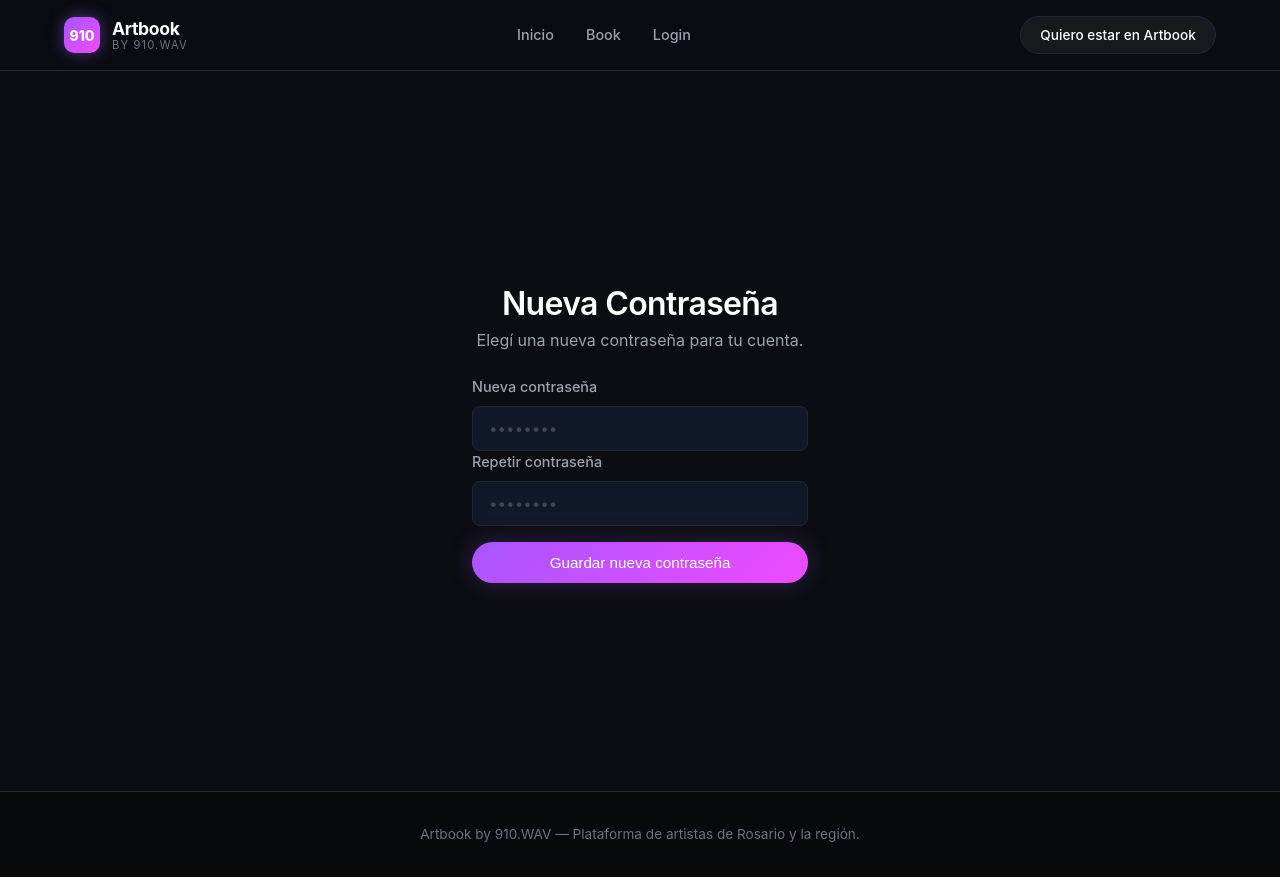
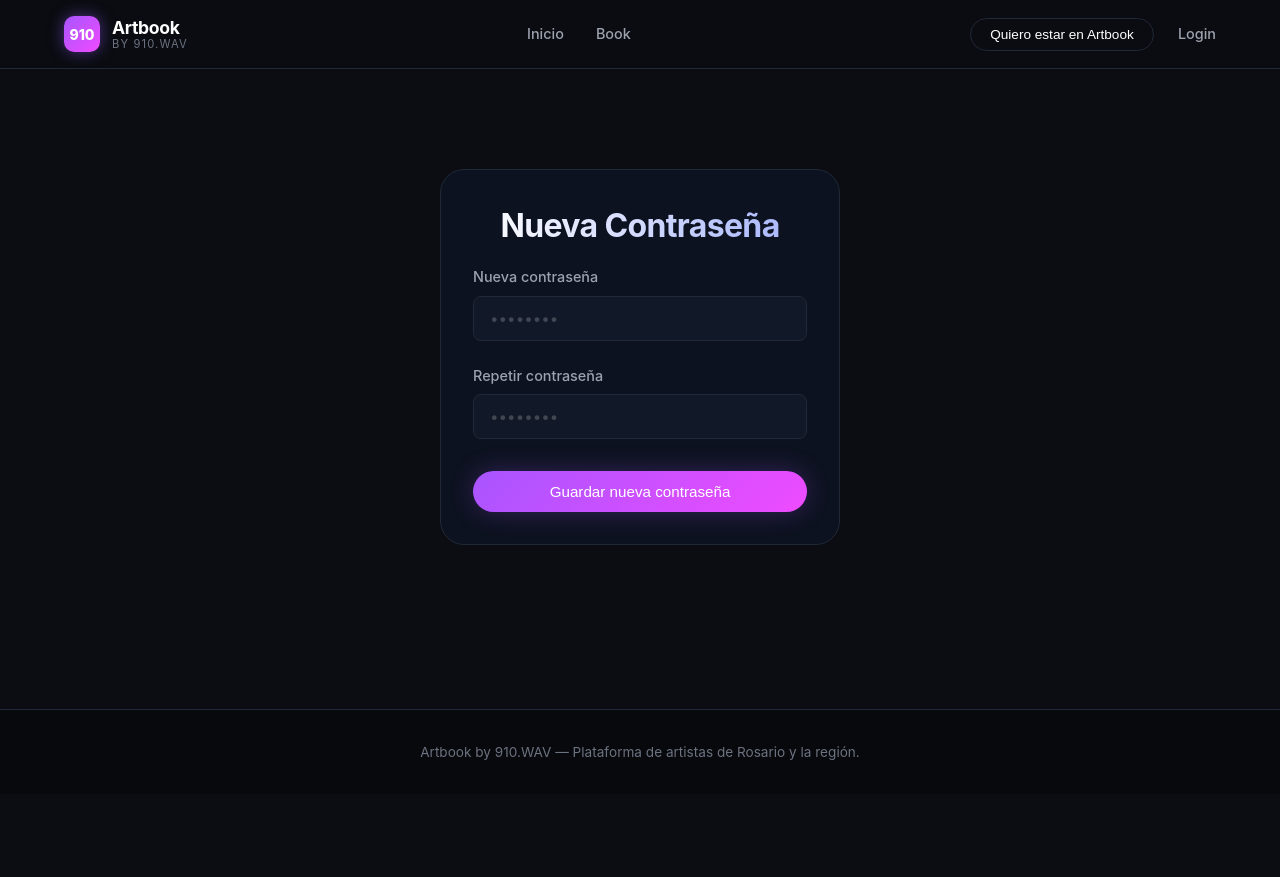
Before and after one commit to alejanomiranda-dot/artbook-910wav, a React (Vite) app: page /update-password in a window 1280 px wide. After the commit the page ends 800 px from the top, so only its background shows below. Built offline with nearby package versions, Linux system fonts and the light colour scheme.

Commit message:
feat: avatar logueado + dashboard artista + fixes perfiles

```diff
--- a/src/App.jsx
+++ b/src/App.jsx
@@ -8,11 +8,11 @@ import Home from "./pages/Home";
 import Book from "./pages/Book";
 import Login from "./pages/Login";
 import Apply from "./pages/Apply";
-import ArtistDashboard from "./pages/ArtistDashboard";
-import ArtistProfile from "./pages/ArtistProfile";
-import Admin from "./pages/Admin";
 import ForgotPassword from "./pages/ForgotPassword";
 import UpdatePassword from "./pages/UpdatePassword";
+import ArtistProfile from "./pages/ArtistProfile";
+import ArtistDashboard from "./pages/ArtistDashboard";
+import Admin from "./pages/Admin";
 
 function App() {
   return (
@@ -28,23 +28,21 @@ function App() {
         {/* Login */}
         <Route path="login" element={<Login />} />
 
-        {/* Aplicar como artista */}
+        {/* Alta de artista (Quiero estar en Artbook) */}
         <Route path="apply" element={<Apply />} />
+
+        {/* Recuperar contraseña */}
+        <Route path="forgot-password" element={<ForgotPassword />} />
+        <Route path="update-password" element={<UpdatePassword />} />
+
+        {/* Perfil público por slug */}
+        <Route path="artist/:slug" element={<ArtistProfile />} />
+
+        {/* Admin / Dashboard (si lo usás) */}
+        <Route path="admin" element={<Admin />} />
 
         {/* Dashboard del artista */}
         <Route path="dashboard" element={<ArtistDashboard />} />
-
-        {/* Perfil público de artista */}
-        <Route path="artist/:id" element={<ArtistProfile />} />
-
-        {/* Panel admin */}
-        <Route path="admin" element={<Admin />} />
-
-        {/* Recuperar contraseña (pide email) */}
-        <Route path="forgot-password" element={<ForgotPassword />} />
-
-        {/* Actualizar contraseña (link del mail) */}
-        <Route path="update-password" element={<UpdatePassword />} />
 
         {/* 404 simple */}
         <Route
--- a/src/components/Layout.css
+++ b/src/components/Layout.css
@@ -145,3 +145,112 @@
   font-size: 0.85rem;
   background: #08090C;
 }
+
+/* HEADER ACTIONS (Container for CTA + User Menu) */
+.header-actions {
+  display: flex;
+  align-items: center;
+  gap: 1.5rem;
+}
+
+/* User Menu Wrapper */
+.user-menu-wrapper {
+  position: relative;
+  display: flex;
+  align-items: center;
+}
+
+/* Avatar Button */
+.user-avatar-button {
+  background: transparent;
+  border: none;
+  cursor: pointer;
+  padding: 0;
+  display: flex;
+  align-items: center;
+  justify-content: center;
+}
+
+.user-avatar-circle {
+  width: 40px;
+  height: 40px;
+  border-radius: 50%;
+  background: var(--gradient-main);
+  color: #fff;
+  font-weight: 700;
+  display: flex;
+  align-items: center;
+  justify-content: center;
+  font-size: 1.1rem;
+  box-shadow: 0 0 10px rgba(168, 85, 255, 0.4);
+  transition: transform 0.2s ease;
+}
+
+.user-avatar-button:hover .user-avatar-circle {
+  transform: scale(1.05);
+}
+
+/* Dropdown Menu */
+.user-menu-dropdown {
+  position: absolute;
+  top: calc(100% + 10px);
+  right: 0;
+  width: 200px;
+  background: #1F2937;
+  /* Dark gray background matching design */
+  border: 1px solid var(--border-subtle);
+  border-radius: var(--radius-md);
+  box-shadow: var(--shadow-card);
+  padding: 0.5rem;
+  display: flex;
+  flex-direction: column;
+  gap: 2px;
+  z-index: 100;
+  animation: fadeIn 0.15s ease-out;
+}
+
+@keyframes fadeIn {
+  from {
+    opacity: 0;
+    transform: translateY(-5px);
+  }
+
+  to {
+    opacity: 1;
+    transform: translateY(0);
+  }
+}
+
+/* Menu Items */
+.user-menu-item {
+  display: block;
+  width: 100%;
+  text-align: left;
+  background: transparent;
+  border: none;
+  color: var(--text-primary);
+  padding: 0.75rem 1rem;
+  font-size: 0.9rem;
+  border-radius: var(--radius-sm);
+  cursor: pointer;
+  transition: background 0.2s ease;
+}
+
+.user-menu-item:hover {
+  background: rgba(255, 255, 255, 0.05);
+}
+
+.user-menu-divider {
+  height: 1px;
+  background: var(--border-subtle);
+  margin: 0.25rem 0;
+}
+
+.user-menu-item-danger {
+  color: #F87171;
+  /* Red accent */
+}
+
+.user-menu-item-danger:hover {
+  background: rgba(239, 68, 68, 0.1);
+}
--- a/src/components/Layout.jsx
+++ b/src/components/Layout.jsx
@@ -1,8 +1,67 @@
 // src/components/Layout.jsx
-import { Link, NavLink, Outlet } from "react-router-dom";
+import { Link, NavLink, Outlet, useNavigate } from "react-router-dom";
+import { useEffect, useState } from "react";
+import { supabase } from "../lib/supabaseClient";
 import "./Layout.css"; // si tenés estilos externos
 
 function Layout() {
+    const [currentUser, setCurrentUser] = useState(null);
+    const [authLoading, setAuthLoading] = useState(true);
+    const [artistSlug, setArtistSlug] = useState(null);
+    const [menuOpen, setMenuOpen] = useState(false);
+    const navigate = useNavigate();
+
+    // 1. Detectar usuario
+    useEffect(() => {
+        let isMounted = true;
+
+        async function loadUser() {
+            const { data, error } = await supabase.auth.getUser();
+            if (!isMounted) return;
+            setCurrentUser(error ? null : data.user ?? null);
+            setAuthLoading(false);
+        }
+
+        loadUser();
+
+        const { data: sub } = supabase.auth.onAuthStateChange((_event, session) => {
+            if (!isMounted) return;
+            setCurrentUser(session?.user ?? null);
+        });
+
+        return () => {
+            isMounted = false;
+            sub?.subscription?.unsubscribe();
+        };
+    }, []);
+
+    // 2. Cargar slug del artista si hay usuario
+    useEffect(() => {
+        async function loadArtistSlug() {
+            if (!currentUser) {
+                setArtistSlug(null);
+                return;
+            }
+
+            const { data, error } = await supabase
+                .from("artist_users")
+                .select("slug")
+                .eq("user_id", currentUser.id)
+                .maybeSingle();
+
+            if (error) {
+                console.error("Error cargando slug de artista:", error);
+                setArtistSlug(null);
+                return;
+            }
+
+            setArtistSlug(data?.slug ?? null);
+        }
+
+        loadArtistSlug();
+    }, [currentUser]);
+
+
     return (
         <div className="ab-app-shell">
             {/* NAVBAR */}
@@ -17,7 +76,7 @@ function Layout() {
                         </div>
                     </Link>
 
-                    {/* Navegación */}
+                    {/* Navegación (visible en desktop) */}
                     <nav className="ab-nav">
                         <NavLink
                             to="/"
@@ -36,7 +95,21 @@ function Layout() {
                         >
                             Book
                         </NavLink>
+                    </nav>
 
+                    {/* Acciones Derecha */}
+                    <div className="header-actions">
+                        {/* Botón CTA siempre visible */}
+                        <button
+                            className="ab-cta-btn"
+                            onClick={() => navigate("/apply")}
+                            style={{ background: 'transparent', border: '1px solid var(--border-subtle)', cursor: 'pointer' }}
+                        >
+                            Quiero estar en Artbook
+                        </button>
+
+                        {/* Estado: NO Logueado */}
+                        {!authLoading && !currentUser && (
                             <NavLink
                                 to="/login"
                                 className={({ isActive }) =>
@@ -45,12 +118,62 @@ function Layout() {
                             >
                                 Login
                             </NavLink>
-                    </nav>
+                        )}
 
-                    {/* CTA */}
-                    <Link to="/apply" className="ab-cta-btn">
-                        Quiero estar en Artbook
-                    </Link>
+                        {/* Estado: SÍ Logueado */}
+                        {!authLoading && currentUser && (
+                            <div className="user-menu-wrapper">
+                                <button
+                                    className="user-avatar-button"
+                                    type="button"
+                                    onClick={() => setMenuOpen((prev) => !prev)}
+                                >
+                                    <span className="user-avatar-circle">
+                                        {currentUser.email?.[0]?.toUpperCase() ?? "U"}
+                                    </span>
+                                </button>
+
+                                {menuOpen && (
+                                    <div className="user-menu-dropdown">
+                                        {artistSlug && (
+                                            <button
+                                                className="user-menu-item"
+                                                onClick={() => {
+                                                    setMenuOpen(false);
+                                                    navigate(`/artist/${artistSlug}`);
+                                                }}
+                                            >
+                                                Ver mi perfil
+                                            </button>
+                                        )}
+
+                                        <button
+                                            className="user-menu-item"
+                                            onClick={() => {
+                                                setMenuOpen(false);
+                                                navigate("/dashboard");
+                                            }}
+                                        >
+                                            Mis settings
+                                        </button>
+
+                                        <div className="user-menu-divider" />
+
+                                        <button
+                                            className="user-menu-item user-menu-item-danger"
+                                            onClick={async () => {
+                                                setMenuOpen(false);
+                                                await supabase.auth.signOut();
+                                                navigate("/");
+                                            }}
+                                        >
+                                            Cerrar sesión
+                                        </button>
+                                    </div>
+                                )}
+                            </div>
+                        )}
+                    </div>
                 </div>
             </header>
 
--- a/src/pages/Apply.jsx
+++ b/src/pages/Apply.jsx
@@ -75,8 +75,8 @@ function Apply() {
             "tipos_eventos",
             "bio_corta",
             "email",
-            "whatsapp",
         ];
+
 
         for (const campo of camposObligatorios) {
             if (!formData[campo] || formData[campo].trim() === "") {
--- a/src/pages/ForgotPassword.jsx
+++ b/src/pages/ForgotPassword.jsx
@@ -17,7 +17,7 @@ function ForgotPassword() {
 
         try {
             const { error } = await supabase.auth.resetPasswordForEmail(email, {
-                redirectTo: `${window.location.origin}/update-password`
+                redirectTo: "https://artbook-910wav.vercel.app/update-password"
             });
 
 
--- a/src/pages/UpdatePassword.jsx
+++ b/src/pages/UpdatePassword.jsx
@@ -1,128 +1,108 @@
-// src/pages/UpdatePassword.jsx
-import React, { useState } from "react";
+import { useState } from "react";
 import { Link } from "react-router-dom";
 import { supabase } from "../lib/supabaseClient";
 
 function UpdatePassword() {
     const [password, setPassword] = useState("");
-    const [password2, setPassword2] = useState("");
+    const [confirmPassword, setConfirmPassword] = useState("");
     const [loading, setLoading] = useState(false);
-    const [success, setSuccess] = useState("");
-    const [error, setError] = useState("");
+    const [message, setMessage] = useState(null);
+    const [error, setError] = useState(null);
 
-    const handleSubmit = async (e) => {
+    const handleUpdatePassword = async (e) => {
         e.preventDefault();
-        setError("");
-        setSuccess("");
+        setLoading(true);
+        setError(null);
+        setMessage(null);
 
-        if (!password || password.length < 6) {
+        if (password.length < 6) {
             setError("La contraseña debe tener al menos 6 caracteres.");
+            setLoading(false);
             return;
         }
 
-        if (password !== password2) {
+        if (password !== confirmPassword) {
             setError("Las contraseñas no coinciden.");
+            setLoading(false);
             return;
         }
 
-        setLoading(true);
-
         try {
             const { error: updateError } = await supabase.auth.updateUser({
-                password,
+                password: password
             });
 
             if (updateError) throw updateError;
 
-            setSuccess("Tu contraseña fue actualizada correctamente.");
+            setMessage("Tu contraseña fue actualizada correctamente.");
         } catch (err) {
-            console.error("Error al actualizar contraseña:", err);
-            setError(
-                err.message || "Ocurrió un error al actualizar la contraseña."
-            );
+            setError(err.message || "Error al actualizar la contraseña. Intentá de nuevo.");
         } finally {
             setLoading(false);
         }
     };
 
     return (
-        <main
-            style={{
-                minHeight: "calc(100vh - 80px)",
-                display: "flex",
-                alignItems: "center",
-                justifyContent: "center",
-            }}
-        >
-            <div
-                className="auth-card"
-                style={{ maxWidth: 400, width: "100%", padding: "2rem" }}
-            >
-                <h1 className="auth-title" style={{ textAlign: "center" }}>
+        <div className="page-wrapper" style={{
+            display: 'flex',
+            flexDirection: 'column',
+            justifyContent: 'center',
+            alignItems: 'center',
+            minHeight: '80vh'
+        }}>
+            <div className="form-section" style={{ width: '100%', maxWidth: '400px', padding: '2rem' }}>
+                <h1 className="page-title" style={{ textAlign: "center", marginBottom: '1rem', fontSize: '2rem' }}>
                     Nueva Contraseña
                 </h1>
-                <p
-                    className="auth-subtitle"
-                    style={{ textAlign: "center", marginBottom: "1.5rem" }}
-                >
-                    Elegí una nueva contraseña para tu cuenta.
-                </p>
 
-                {error && (
-                    <div className="form-message form-message-error">{error}</div>
-                )}
+                {!message ? (
+                    <form onSubmit={handleUpdatePassword} className="apply-form">
+                        <div className="form-row">
+                            <label className="full-width">
+                                Nueva contraseña
+                                <input
+                                    type="password"
+                                    value={password}
+                                    onChange={(e) => setPassword(e.target.value)}
+                                    required
+                                    placeholder="••••••••"
+                                />
+                            </label>
+                        </div>
 
-                {success ? (
-                    <div style={{ textAlign: "center" }}>
-                        <div className="form-message form-message-success">
-                            {success}
+                        <div className="form-row">
+                            <label className="full-width">
+                                Repetir contraseña
+                                <input
+                                    type="password"
+                                    value={confirmPassword}
+                                    onChange={(e) => setConfirmPassword(e.target.value)}
+                                    required
+                                    placeholder="••••••••"
+                                />
+                            </label>
                         </div>
-                        <Link
-                            to="/login"
-                            className="btn btn-secondary"
-                            style={{ marginTop: "1.5rem", display: "inline-block" }}
-                        >
+
+                        {error && <p className="form-message form-message-error">{error}</p>}
+
+                        <div className="form-actions" style={{ flexDirection: 'column', gap: '1rem' }}>
+                            <button type="submit" className="btn btn-primary" disabled={loading} style={{ width: "100%" }}>
+                                {loading ? "Guardando..." : "Guardar nueva contraseña"}
+                            </button>
+                        </div>
+                    </form>
+                ) : (
+                    <div style={{ textAlign: 'center' }}>
+                        <div className="form-message form-message-success" style={{ marginBottom: '2rem' }}>
+                            {message}
+                        </div>
+                        <Link to="/login" className="btn btn-secondary" style={{ width: '100%' }}>
                             Volver al inicio de sesión
                         </Link>
                     </div>
-                ) : (
-                    <form onSubmit={handleSubmit} className="auth-form">
-                        <label className="auth-label">
-                            Nueva contraseña
-                            <input
-                                type="password"
-                                className="auth-input"
-                                value={password}
-                                onChange={(e) => setPassword(e.target.value)}
-                                placeholder="••••••••"
-                                required
-                            />
-                        </label>
-
-                        <label className="auth-label">
-                            Repetir contraseña
-                            <input
-                                type="password"
-                                className="auth-input"
-                                value={password2}
-                                onChange={(e) => setPassword2(e.target.value)}
-                                placeholder="••••••••"
-                                required
-                            />
-                        </label>
-
-                        <button
-                            type="submit"
-                            className="btn btn-primary"
-                            disabled={loading}
-                            style={{ marginTop: "1rem", width: "100%" }}
-                        >
-                            {loading ? "Guardando..." : "Guardar nueva contraseña"}
-                        </button>
-                    </form>
                 )}
             </div>
-        </main>
+        </div>
     );
 }
 
```
Also changed, not shown: src/main.jsx (+8 -8 lines), src/pages/ArtistProfile.jsx (+27 -15 lines). Lines whose indentation alone changed are shown as unchanged.
